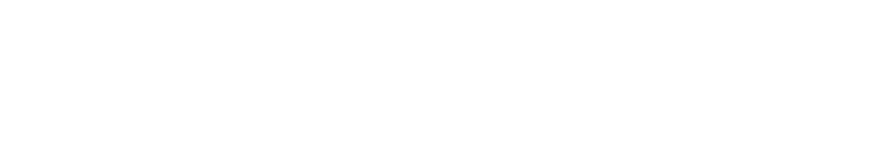
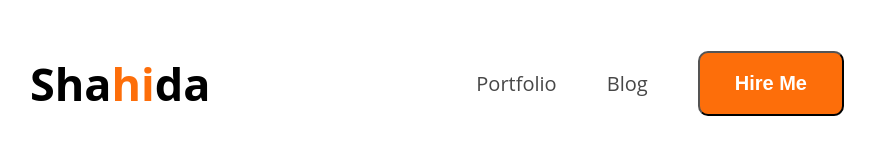
Before and after one commit to imashahida92/my-portfolio-ima, a plain HTML site: page index.html in a window 1280 px wide. Shown: the whole page, without its empty margins (178-1053 px from the left). Drawn offline with Linux system fonts and the light colour scheme.

Commit message:
good night

```diff
--- a/index.html
+++ b/index.html
@@ -4,10 +4,18 @@
     <meta charset="UTF-8">
     <meta name="viewport" content="width=device-width, initial-scale=1.0">
     <title>Index page</title>
+    <link rel="stylesheet" href="style/style.css">
 </head>
-<body>
+<body class="open-sans-normal">
     <header>
-
+        <nav>
+            <h3 class="nav-title">Sha<span class=text-primary>hi</span>da</h3>
+            <ul>
+                <li><a class="dark-2" href="">Portfolio</a></li>
+                <li><a class="dark-2" href="">Blog</a></li>
+                <li><a href=""><button class="btn-primary">Hire Me</button></a></li>
+            </ul>
+        </nav>
     </header>
     <main>
 
--- /dev/null
+++ b/style/style.css
@@ -0,0 +1,49 @@
+
+/* nav style */
+/* @import url('https://fonts.googleapis.com/css2?family=Open+Sans:ital,wght@0,300..800;1,300..800&display=swap'); */
+
+.open-sans-normal {
+    font-family: "Open Sans", sans-serif;
+    font-optical-sizing: auto;
+    font-style: normal;
+    font-variation-settings:
+      "wdth" 100;
+  }
+
+nav{
+    display: flex;
+    align-items: center;
+    justify-content: space-between;
+    margin:0px 200px ;
+}
+.nav-title{
+    font-weight: 800px;
+    font-size: 45px;
+}
+/* shared style */
+.text-primary{
+    color: #FD6E0A;
+}
+nav ul li{
+    list-style : none;
+    margin-right: 50px;
+}
+nav li a{
+    text-decoration: none;
+    font-size: 20px;
+}
+.dark-2{
+    color: #474747;
+}
+nav ul{
+    display: flex;
+    align-items: center;
+}
+.btn-primary{
+    background-color: #FD6E0A;
+    font-weight: bold;
+    color: white;
+    padding: 19px 35px;
+    border-radius: 10px;
+    font-size: 20px;
+}
```
